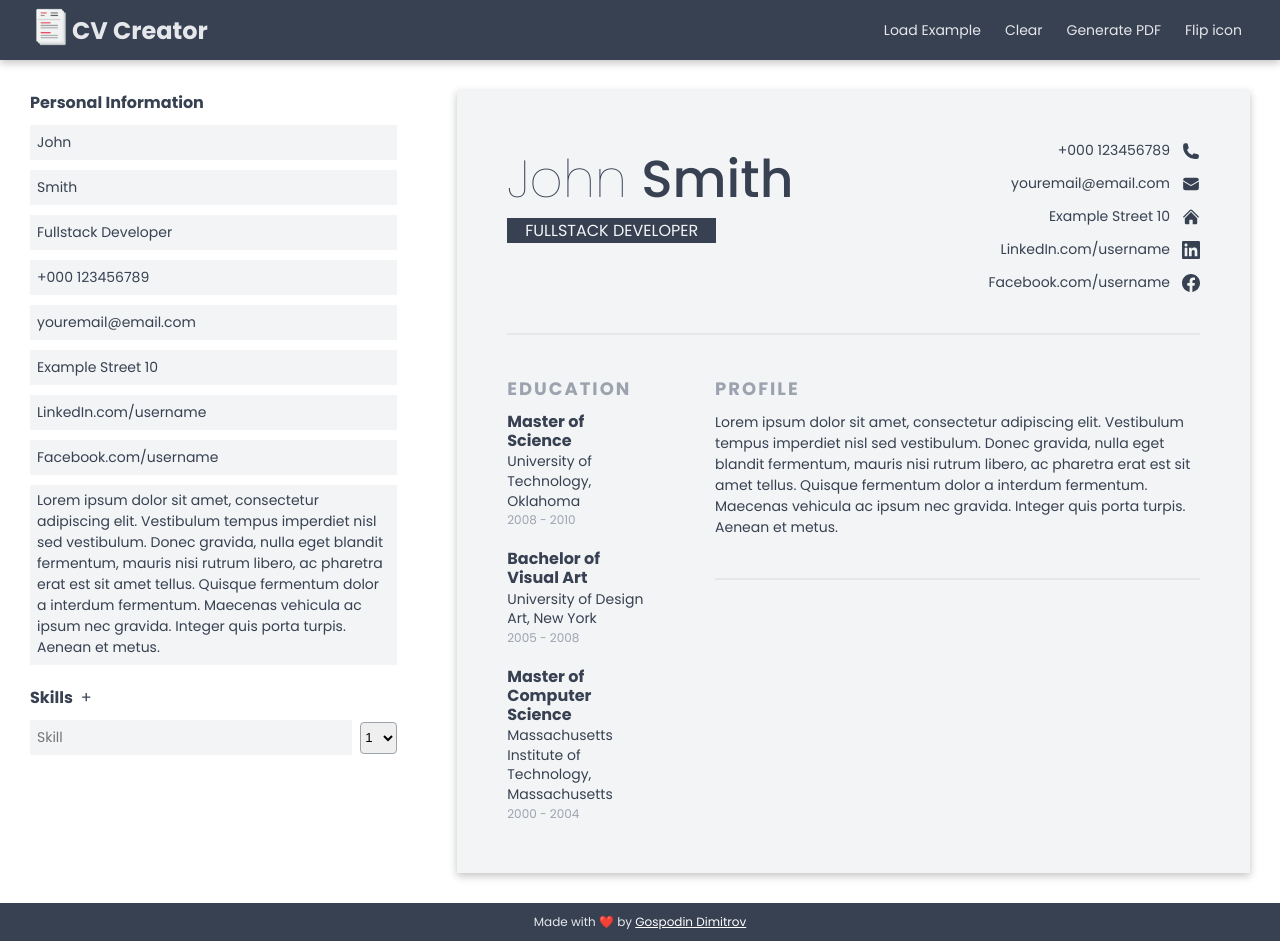
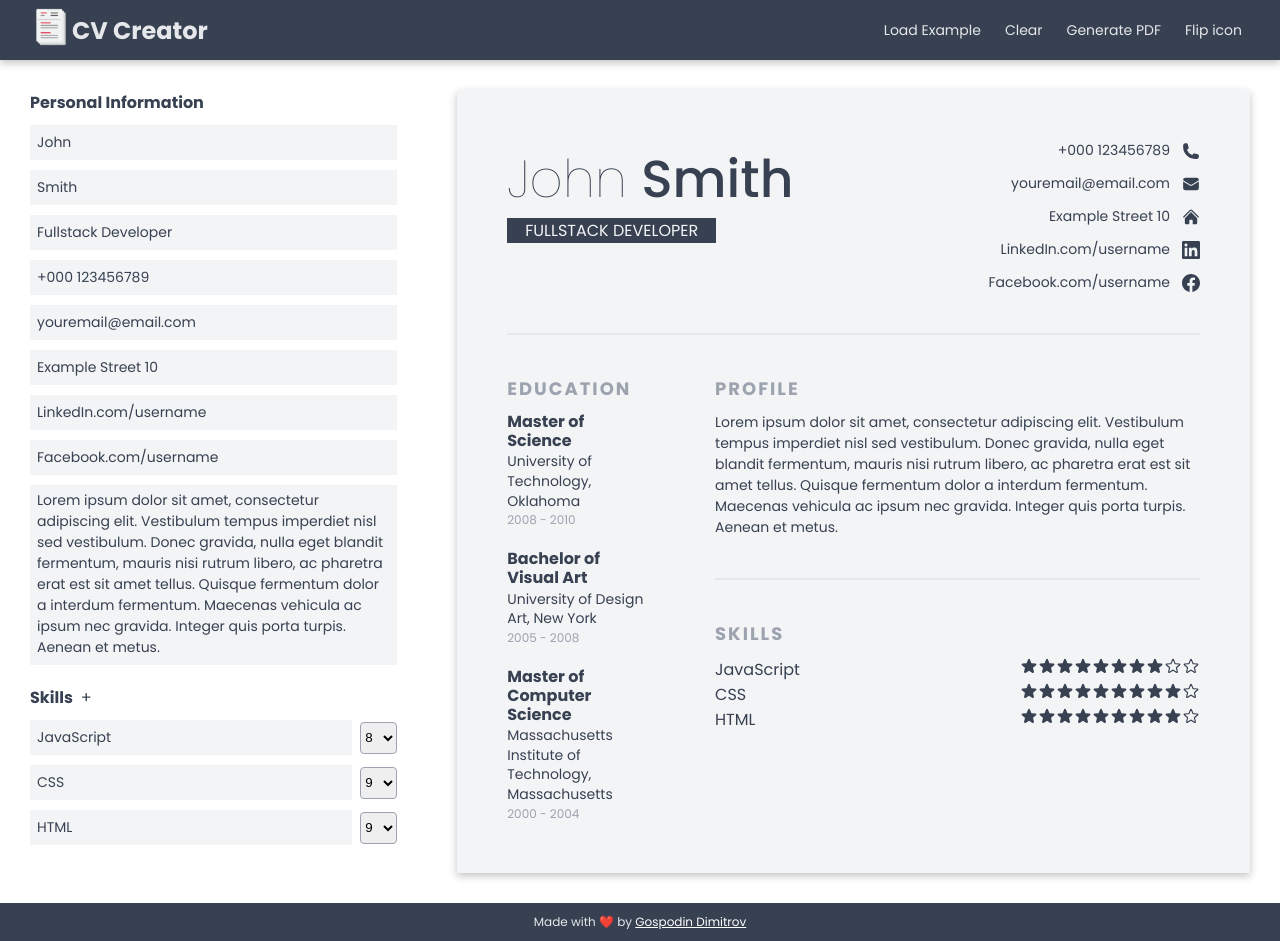
Before and after one commit to GDimitroff/cv-creator, a React (Create React App) app: page / in a window 1280 px wide. Built offline with nearby package versions, Linux system fonts and the light colour scheme.

Commit message:
Add skills, add uuid

```diff
--- a/package.json
+++ b/package.json
@@ -10,6 +10,7 @@
     "react": "^18.2.0",
     "react-dom": "^18.2.0",
     "react-scripts": "5.0.1",
+    "uuid": "^9.0.0",
     "web-vitals": "^2.1.4"
   },
   "scripts": {
--- a/src/components/CVForm/CVForm.js
+++ b/src/components/CVForm/CVForm.js
@@ -14,7 +14,10 @@ export default function CVForm() {
         handleChange={ctx.handleGeneralInfoChange}
         generalInfo={ctx.cv.generalInfo}
       />
-      <Skills />
+      <Skills
+        skills={ctx.cv.skills}
+        onSkillNameChange={ctx.handleSkillNameChange}
+      />
     </section>
   );
 }
--- a/src/components/CVForm/Skill.js
+++ b/src/components/CVForm/Skill.js
@@ -4,8 +4,14 @@ import classes from './Skill.module.css';
 export default function Skill(props) {
   return (
     <div className={classes.skill}>
-      <Input type="text" name="skill-input" placeholder="Skill" />
-      <select name="skill-value">
+      <Input
+        type="text"
+        name={props.skill.title}
+        placeholder="Skill"
+        value={props.skill.title}
+        onChange={props.onSkillNameChange}
+      />
+      <select name="skill-value" value={props.skill.rating}>
         <option value="1">1</option>
         <option value="2">2</option>
         <option value="3">3</option>
@@ -17,7 +23,6 @@ export default function Skill(props) {
         <option value="9">9</option>
         <option value="10">10</option>
       </select>
-      {/* <FontAwesomeIcon icon={faSquareMinus} className="icon" /> */}
     </div>
   );
 }
--- a/src/components/CVForm/Skills.js
+++ b/src/components/CVForm/Skills.js
@@ -1,18 +1,18 @@
-import { useState } from 'react';
 import Skill from './Skill';
 
 import classes from './Skills.module.css';
 
 export default function Skills(props) {
-  const [count, setCount] = useState(1);
-
-  const skillsList = [];
-  for (let i = 0; i < count; i++) {
-    skillsList.push(<Skill />);
-  }
+  const skillsList = props.skills.map((skill) => (
+    <Skill
+      skill={skill}
+      key={skill.id}
+      onSkillNameChange={props.onSkillNameChange}
+    />
+  ));
 
   function handleAddNewSkill() {
-    setCount((oldCount) => oldCount + 1);
+    console.log('add new skill');
   }
 
   return (
@@ -21,7 +21,7 @@ export default function Skills(props) {
         <h3>Skills</h3>
         <button onClick={handleAddNewSkill}>+</button>
       </header>
-      {skillsList}
+      <ul className={classes.skills}>{skillsList}</ul>
     </div>
   );
 }
--- a/src/components/CVForm/Skills.module.css
+++ b/src/components/CVForm/Skills.module.css
@@ -9,3 +9,9 @@
 .header h3 {
   font-size: 1.6rem;
 }
+
+.skills {
+  display: flex;
+  flex-direction: column;
+  gap: 10px;
+}
--- a/src/components/CVPreview/CVPreview.js
+++ b/src/components/CVPreview/CVPreview.js
@@ -2,12 +2,43 @@ import { useContext } from 'react';
 
 import CVContext from '../../contexts/cv-context';
 import classes from './CVPreview.module.css';
-import { PhoneIcon, EnvelopeIcon, HomeIcon } from '@heroicons/react/24/solid';
+import {
+  PhoneIcon,
+  EnvelopeIcon,
+  HomeIcon,
+  StarIcon,
+} from '@heroicons/react/24/solid';
+
+import { StarIcon as EmptyStar } from '@heroicons/react/24/outline';
 
 export default function CVPreview() {
   const ctx = useContext(CVContext);
   const generalInfo = ctx.cv.generalInfo;
+  const skills = ctx.cv.skills;
   const education = ctx.cv.education;
+
+  const rating = skills.map((skill) => {
+    return (
+      <div className={classes.rating}>
+        <p>{skill.title}</p>
+        <span>{getStars(skill.rating)}</span>
+      </div>
+    );
+  });
+
+  function getStars(rating) {
+    const stars = [];
+    for (let i = 1; i <= 10; i++) {
+      if (i <= rating) {
+        stars.push(<StarIcon className={classes.icon} />);
+      } else {
+        console.log('here');
+        stars.push(<EmptyStar className={classes.icon2} />);
+      }
+    }
+
+    return stars;
+  }
 
   const educationList = education.map((edu) => {
     return (
@@ -91,6 +122,8 @@ export default function CVPreview() {
             <p>{generalInfo.description}</p>
           </div>
           <hr />
+          <h1 className={classes.heading}>Skills</h1>
+          <div>{rating}</div>
         </div>
       </main>
     </section>
--- a/src/components/CVPreview/CVPreview.module.css
+++ b/src/components/CVPreview/CVPreview.module.css
@@ -110,7 +110,16 @@
   color: var(--secondary-dark);
 }
 
+.rating {
+  display: flex;
+  justify-content: space-between;
+}
+
 .icon {
   width: 18px;
   fill: var(--primary-dark);
 }
+
+.icon2 {
+  width: 18px;
+}
--- a/src/contexts/cv-context.js
+++ b/src/contexts/cv-context.js
@@ -6,6 +6,7 @@ import exampleCV from '../data/exampleCV';
 const CVContext = React.createContext({
   cv: {},
   handleGeneralInfoChange: (e) => {},
+  handleSkillNameChange: (e) => {},
   loadExample: () => {},
   reset: () => {},
 });
@@ -25,6 +26,10 @@ export const CVContextProvider = (props) => {
     }));
   };
 
+  const handleSkillNameChange = (e) => {
+    console.log(e.target.value);
+  }
+
   const loadExample = () => {
     setCv(exampleCV);
   };
@@ -38,6 +43,7 @@ export const CVContextProvider = (props) => {
       value={{
         cv,
         handleGeneralInfoChange,
+        handleSkillNameChange,
         loadExample,
         reset,
       }}>
--- a/src/data/emptyCV.js
+++ b/src/data/emptyCV.js
@@ -1,3 +1,5 @@
+import { v4 as uuidv4 } from 'uuid';
+
 const emptyCV = {
   generalInfo: {
     firstName: '',
@@ -10,8 +12,16 @@ const emptyCV = {
     linkedIn: '',
     facebook: '',
   },
+  skills: [
+    {
+      id: uuidv4(),
+      title: '',
+      rating: '',
+    },
+  ],
   experience: [
     {
+      id: uuidv4(),
       position: '',
       company: '',
       city: '',
@@ -21,6 +31,7 @@ const emptyCV = {
   ],
   education: [
     {
+      id: uuidv4(),
       universityName: '',
       city: '',
       degree: '',
--- a/src/data/exampleCV.js
+++ b/src/data/exampleCV.js
@@ -1,3 +1,5 @@
+import { v4 as uuidv4 } from 'uuid';
+
 const exampleCV = {
   generalInfo: {
     firstName: 'John',
@@ -11,8 +13,26 @@ const exampleCV = {
     linkedIn: 'LinkedIn.com/username',
     facebook: 'Facebook.com/username',
   },
+  skills: [
+    {
+      id: uuidv4(),
+      title: 'JavaScript',
+      rating: 8,
+    },
+    {
+      id: uuidv4(),
+      title: 'CSS',
+      rating: 9,
+    },
+    {
+      id: uuidv4(),
+      title: 'HTML',
+      rating: 9,
+    },
+  ],
   experience: [
     {
+      id: uuidv4(),
       position: 'Senior Web Developer',
       company: 'Facebook Inc.',
       city: 'Menlo Park',
@@ -20,6 +40,7 @@ const exampleCV = {
       to: 'Present',
     },
     {
+      id: uuidv4(),
       position: 'Junior Web Developer',
       company: 'Tesla Inc.',
       city: 'Palo Alto',
@@ -27,6 +48,7 @@ const exampleCV = {
       to: '2015',
     },
     {
+      id: uuidv4(),
       position: 'UI / UX Designer',
       company: 'Google LLC',
       city: 'Mountain View',
@@ -34,6 +56,7 @@ const exampleCV = {
       to: '2012',
     },
     {
+      id: uuidv4(),
       position: 'Position',
       company: 'Company name',
       city: 'City name',
@@ -43,6 +66,7 @@ const exampleCV = {
   ],
   education: [
     {
+      id: uuidv4(),
       universityName: 'University of Technology',
       city: 'Oklahoma',
       degree: 'Master',
@@ -51,6 +75,7 @@ const exampleCV = {
       to: '2010',
     },
     {
+      id: uuidv4(),
       universityName: 'University of Design Art',
       city: 'New York',
       degree: 'Bachelor',
@@ -59,6 +84,7 @@ const exampleCV = {
       to: '2008',
     },
     {
+      id: uuidv4(),
       universityName: 'Massachusetts Institute of Technology',
       city: 'Massachusetts',
       degree: 'Master',
```
Also changed, not shown: 1 other file (tests, documents, lock files or other folders).
